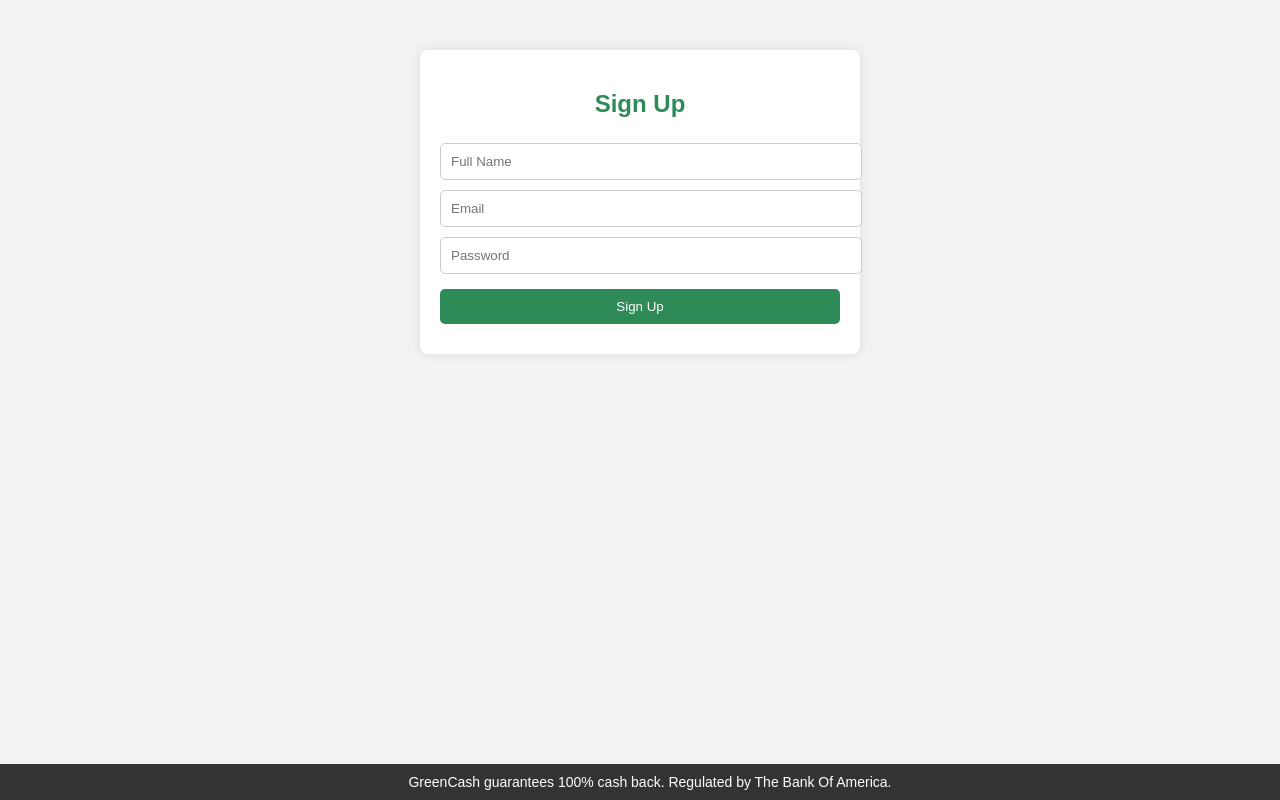
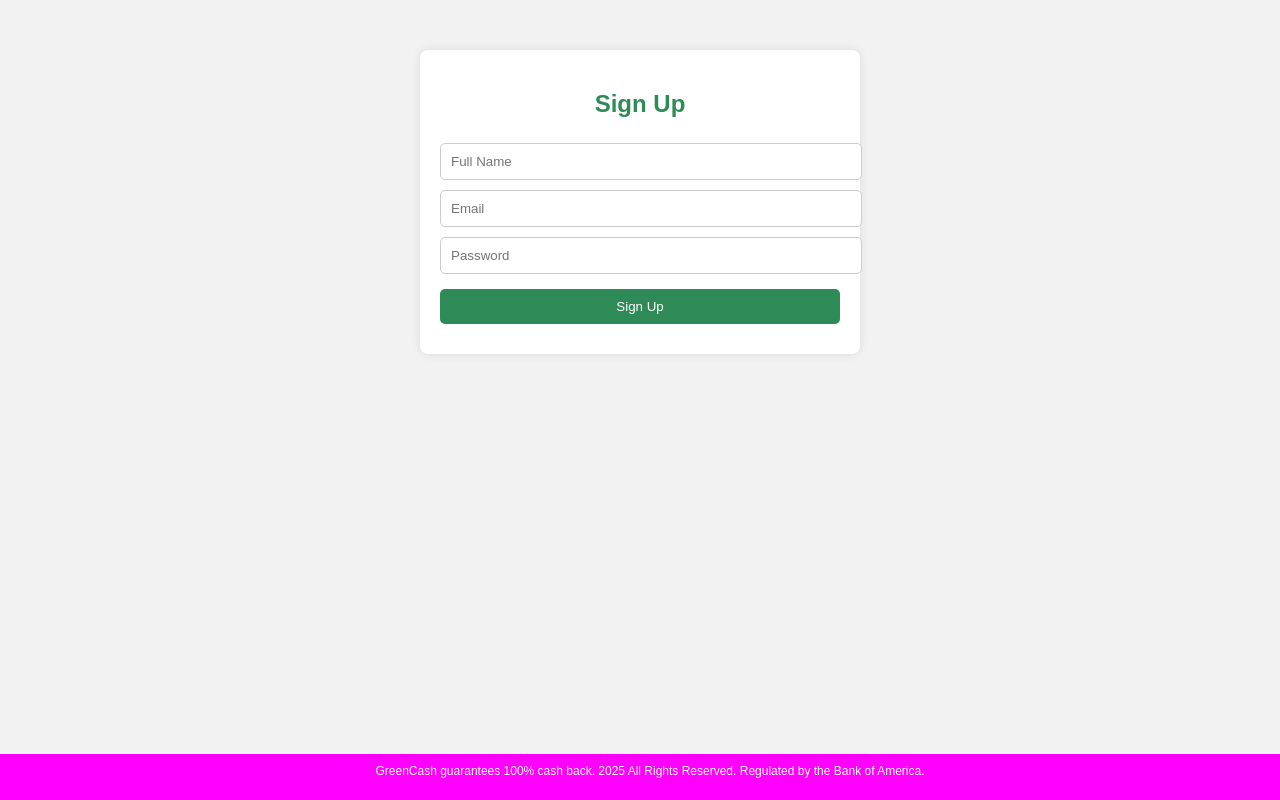
Before and after one commit to CashWayAppRegulatedCentralBankOfAmerica/GreenCash, a plain HTML site: page index.html in a window 1280 px wide. Drawn offline with Linux system fonts and the light colour scheme.

Commit message:
Update index.html

```diff
--- a/index.html
+++ b/index.html
@@ -47,11 +47,11 @@
             position: fixed;
             bottom: 0;
             width: 100%;
-            background-color: #333;
+            background-color: #FF00FF;
             color: white;
             text-align: center;
             padding: 10px;
-            font-size: 14px;
+            font-size: 12px;
         }
     </style>
 </head>
@@ -81,7 +81,7 @@
     </div>
 
     <footer>
-        GreenCash guarantees 100% cash back. Regulated by The Bank Of America.
+        GreenCash guarantees 100% cash back. 2025 All Rights Reserved. Regulated by the Bank of America.</p>
     </footer>
 
     <div id="investment" class="container hidden investment-container">
@@ -101,7 +101,6 @@
             <p>Invest 5000 KES & Get 8500 KES in 24hrs</p>
             <button class="btn" onclick="invest('premium')">Invest Now</button>
         </div>
-        <p>GreenCash. 2025 All Rights Reserved. Regulated by the Bank of America.</p>
     </div>
 
     <div id="deposit" class="container hidden">
```
